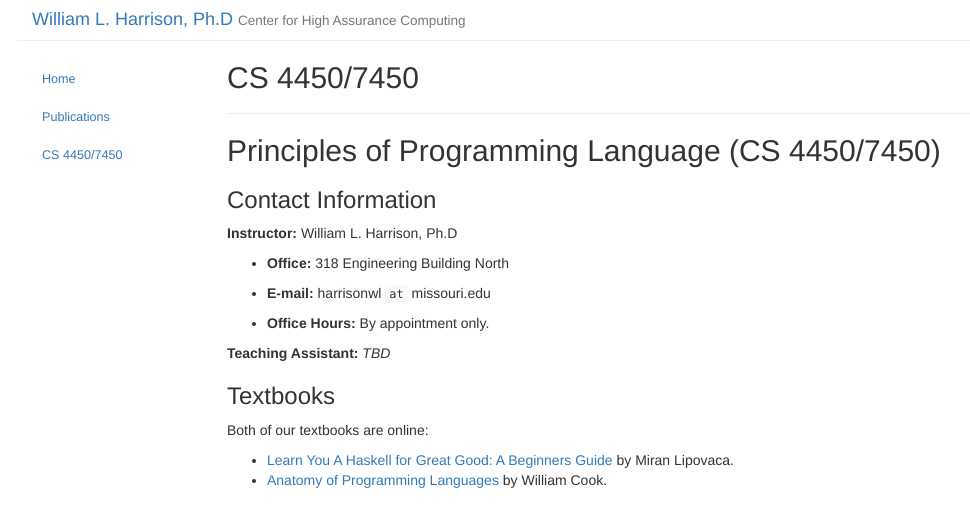
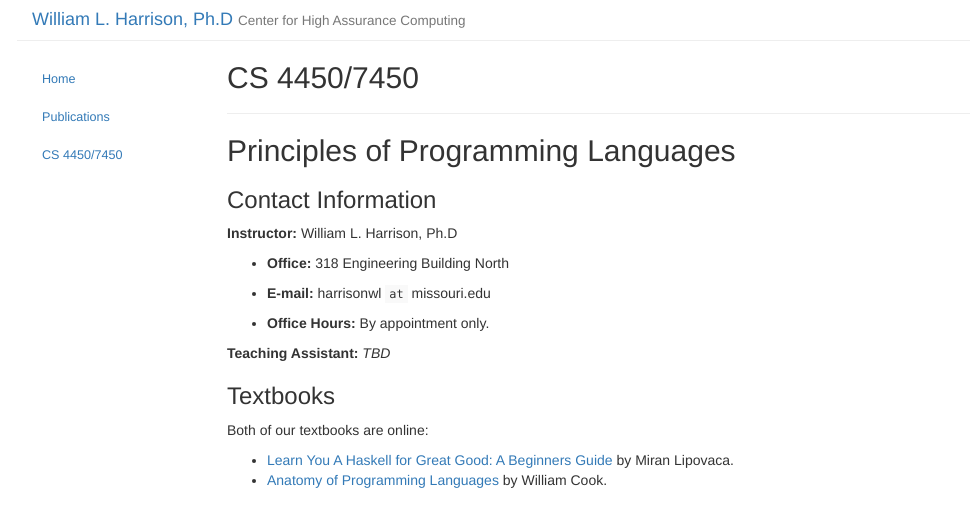
Before and after one commit to harrisonwl/harrisonwl.github.io, a Jekyll site: the page built from _posts/2016-08-22-cs4450.md, in a window 1280 px wide, cut to the strip 0-516 px from the top of the page. Shown: the whole strip, without its empty margins (38-1008 px from the left). Built offline with Jekyll 4.4.1, drawn with Linux system fonts in a browser that asks for light colours.

Commit message:
Incremental update

```diff
--- a/_posts/2016-08-22-cs4450.md
+++ b/_posts/2016-08-22-cs4450.md
@@ -6,7 +6,7 @@ date: 2016-07-27 15:32:00
 order: 3
 ---
 
-## Principles of Programming Language (CS 4450/7450)
+## Principles of Programming Languages
 
 
 ### Contact Information
```
Also changed, not shown: index.md (+0 -2 lines).
